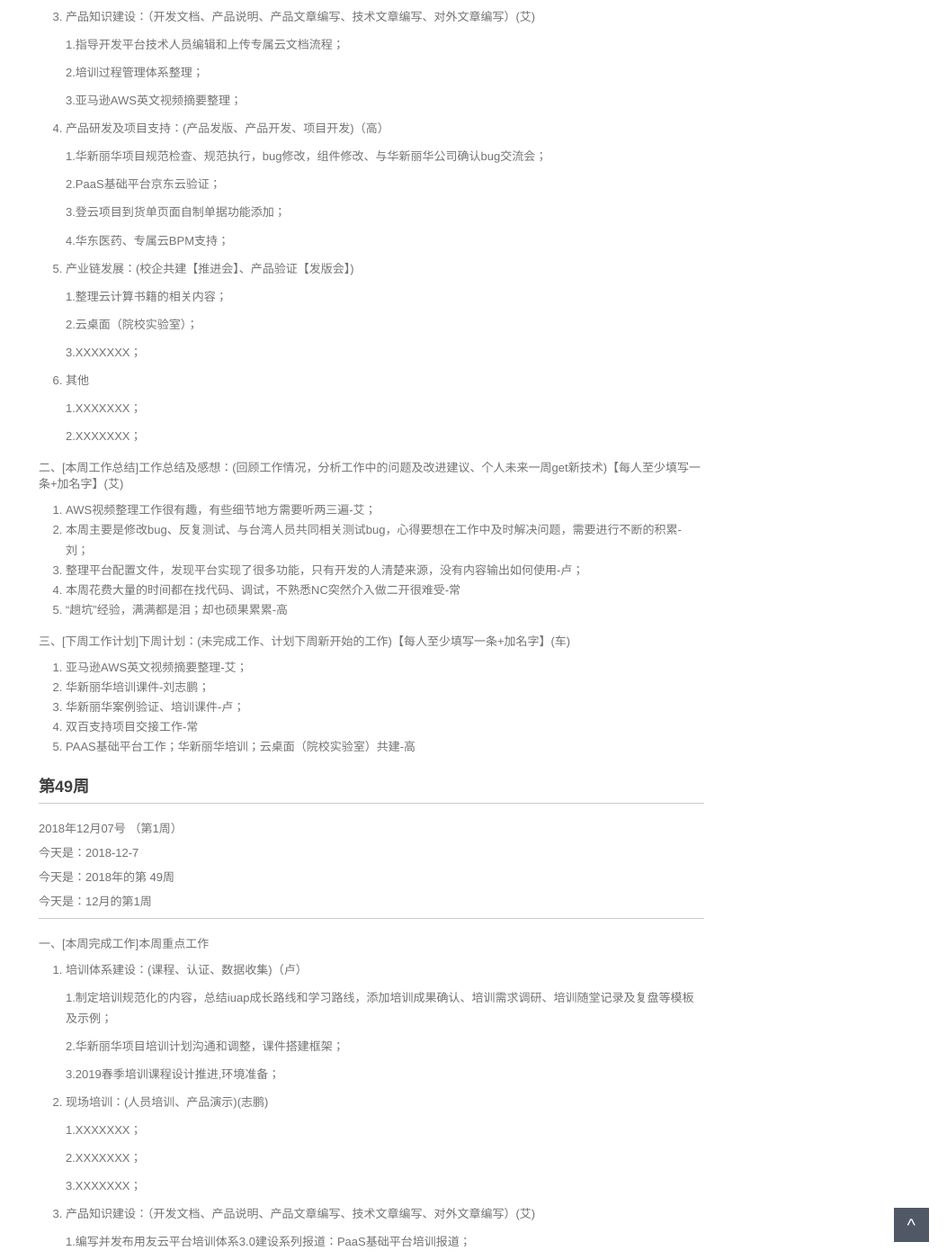
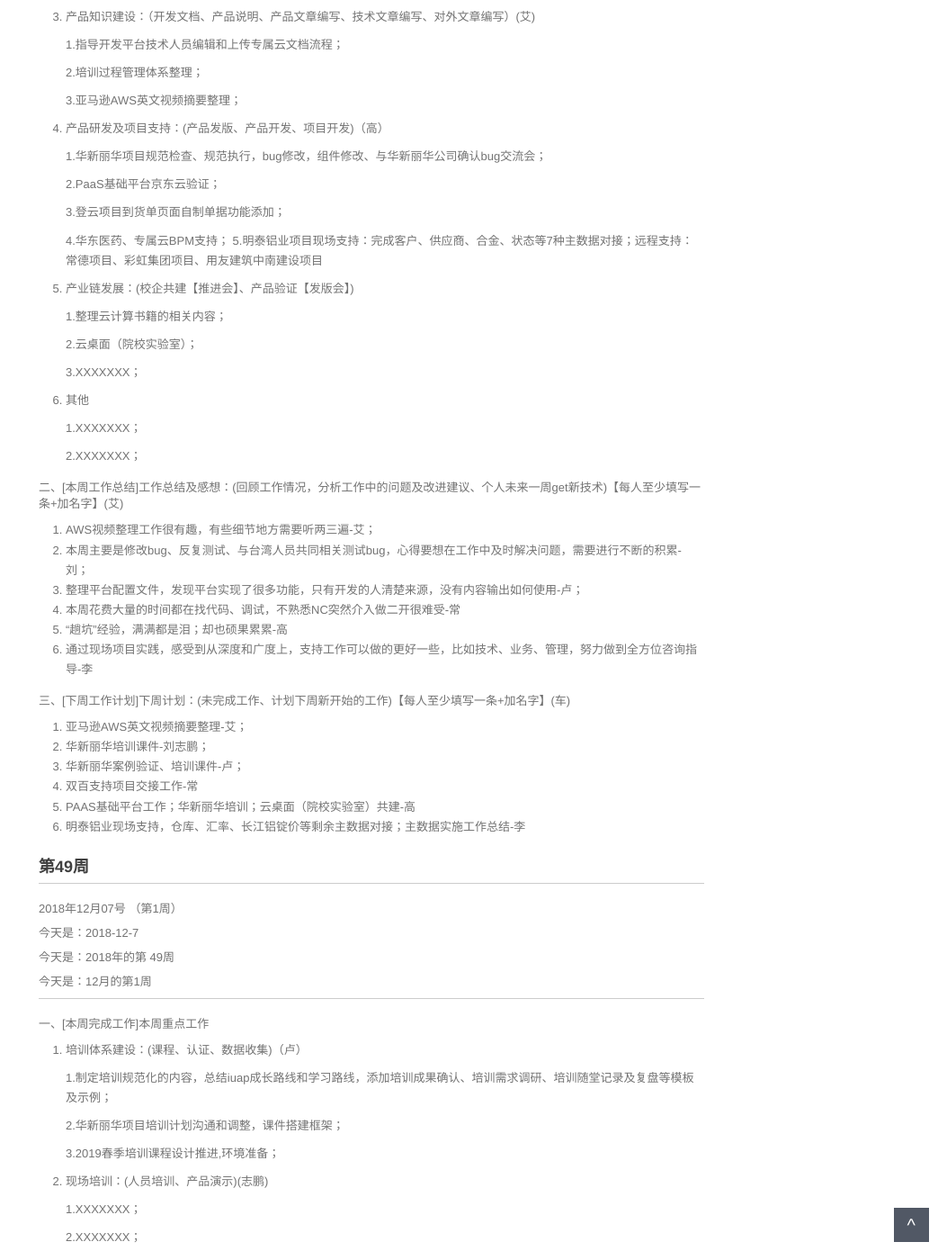
Before and after one commit to walllFlower/blog, a Jekyll site: the page built from _posts/2018-07-17-day_report_cxz.md, in a window 1280 px wide and 1400 px high, scrolled down 777 px. Shown: the whole window at 90% size, without its empty margins (227-1280 px from the left). Built offline with Jekyll 4.4.1, drawn with Linux system fonts in a browser that asks for light colours; comment, search, counter and statistics services are not loaded.

Commit message:
Update 2018-07-17-day_report_cxz.md
add by 李海

```diff
--- a/_posts/2018-07-17-day_report_cxz.md
+++ b/_posts/2018-07-17-day_report_cxz.md
@@ -57,6 +57,7 @@ categories: 技术运营工作周报
     3.登云项目到货单页面自制单据功能添加；
 
     4.华东医药、专属云BPM支持；
+    5.明泰铝业项目现场支持：完成客户、供应商、合金、状态等7种主数据对接；远程支持：常德项目、彩虹集团项目、用友建筑中南建设项目
 
 5. 产业链发展：(校企共建【推进会】、产品验证【发版会】)
 
@@ -79,6 +80,7 @@ categories: 技术运营工作周报
 3. 整理平台配置文件，发现平台实现了很多功能，只有开发的人清楚来源，没有内容输出如何使用-卢；
 4. 本周花费大量的时间都在找代码、调试，不熟悉NC突然介入做二开很难受-常
 5. “趟坑”经验，满满都是泪；却也硕果累累-高
+6. 通过现场项目实践，感受到从深度和广度上，支持工作可以做的更好一些，比如技术、业务、管理，努力做到全方位咨询指导-李
 
 三、[下周工作计划]下周计划：(未完成工作、计划下周新开始的工作)【每人至少填写一条+加名字】(车)
 
@@ -87,6 +89,7 @@ categories: 技术运营工作周报
 3. 华新丽华案例验证、培训课件-卢；
 4. 双百支持项目交接工作-常
 5. PAAS基础平台工作；华新丽华培训；云桌面（院校实验室）共建-高
+6. 明泰铝业现场支持，仓库、汇率、长江铝锭价等剩余主数据对接；主数据实施工作总结-李
 
 
 ###  第49周
```
